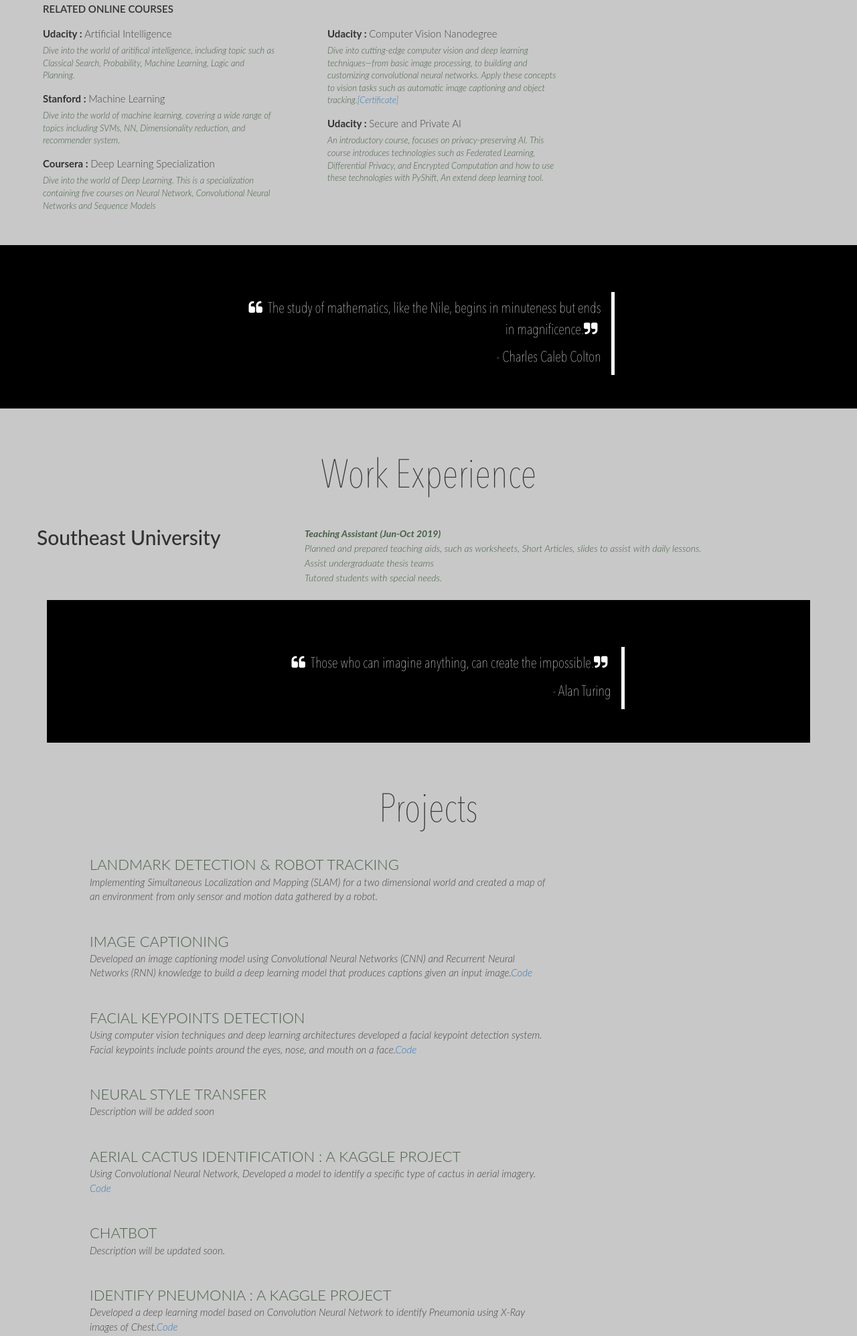
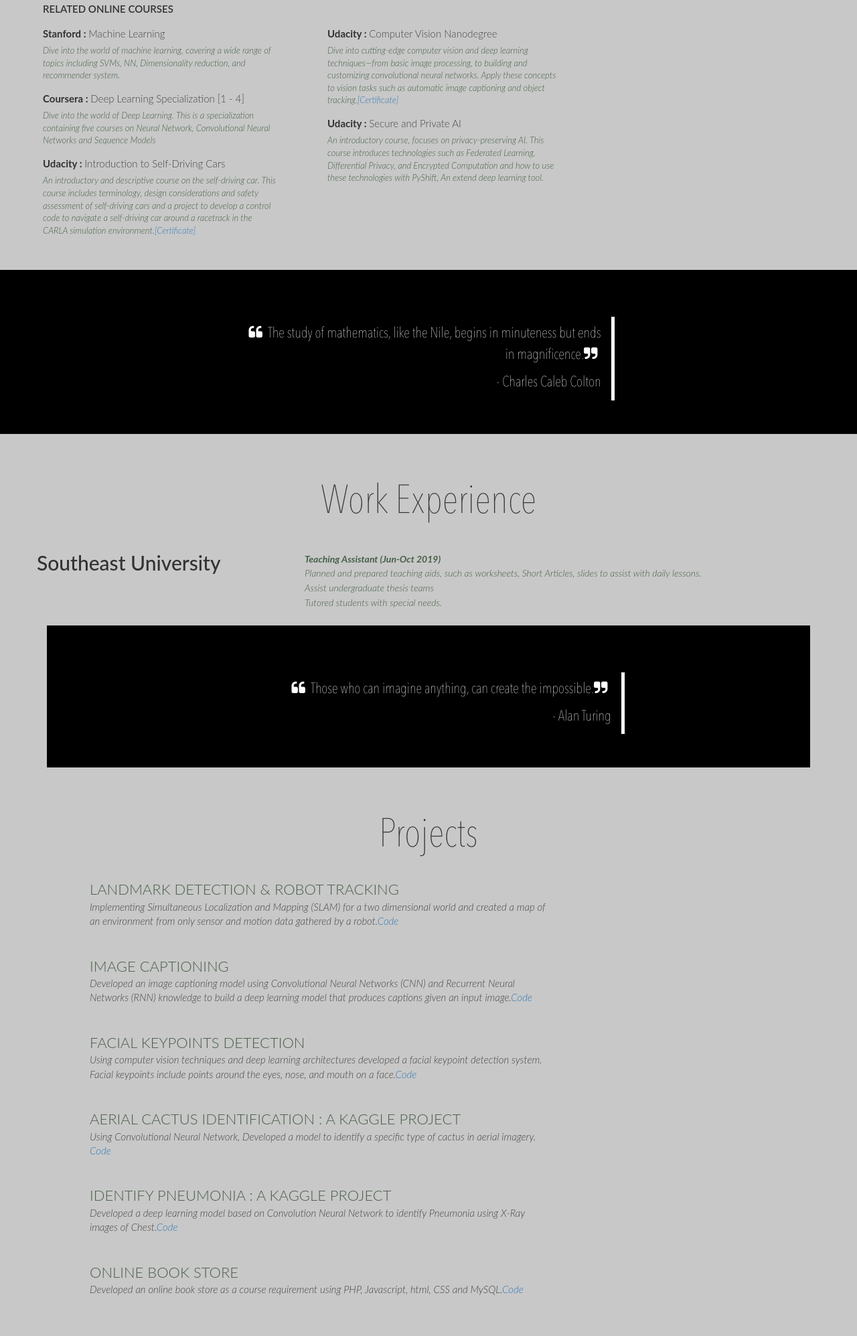
Before and after one commit to MHRiday/MHRiday.github.io, a plain HTML site: page index.html in a window 1280 px wide. Shown: the part 1792-3787 px from the top of the page at 67% size. Drawn offline with Linux system fonts and the light colour scheme; a script that the page names is missing.

Commit message:
Home page updated

```diff
--- a/index.html
+++ b/index.html
@@ -106,12 +106,11 @@
         <div class="sectitle">Related online courses</div>
 
         <div class="col2 left">
-          <div class="bullet"><span class="emphasis">Udacity : </span> Artificial Intelligence<div class="explainer">Dive into the world of aritifical intelligence, including
-          topic such as Classical Search, Probability, Machine Learning, Logic and Planning.</div></div>
           <div class="bullet"><span class="emphasis">Stanford : </span> Machine Learning<div class="explainer">Dive
           into the world of machine learning, covering a wide range of topics including SVMs, NN, Dimensionality reduction,
           and recommender system.</div></div>
-          <div class="bullet"><span class="emphasis">Coursera : </span> Deep Learning Specialization<div class="explainer">Dive into the world of Deep Learning. This is a specialization containing five courses on Neural Network, Convolutional Neural Networks and Sequence Models </div></div>
+          <div class="bullet"><span class="emphasis">Coursera : </span> Deep Learning Specialization [1 - 4]<div class="explainer">Dive into the world of Deep Learning. This is a specialization containing five courses on Neural Network, Convolutional Neural Networks and Sequence Models </div></div>
+          <div class="bullet"><span class="emphasis">Udacity : </span> Introduction to Self-Driving Cars<div class="explainer">An introductory and descriptive course on the self-driving car. This course includes terminology, design considerations and safety assessment of self-driving cars and a project to develop a control code to navigate a self-driving car around a racetrack in the CARLA simulation environment.<a href="ISDC.pdf" target="_blank">[Certificate]</a></div></div>
         </div>
 
         <div class="col2 right">
@@ -198,7 +197,7 @@
 
     <p class="subtitleEducation">Landmark Detection &amp; Robot Tracking
 
-    <p class="subtext">Implementing Simultaneous Localization and Mapping (SLAM) for a two dimensional world and created a map of an environment from only sensor and motion data gathered by a robot.</p>
+    <p class="subtext">Implementing Simultaneous Localization and Mapping (SLAM) for a two dimensional world and created a map of an environment from only sensor and motion data gathered by a robot.<a href="https://github.com/MHRiday/Project-Landmark-Detection-and-Tracking-SLAM-">Code</a></p>
 
 
     <br><br>
@@ -218,24 +217,10 @@
 
 
 
-
-    <p class="subtitleEducation">Neural Style Transfer
-
-    <p class="subtext"> Description will be added soon</p>
-
-    <br><br>
-
-
     <p class="subtitleEducation">Aerial Cactus Identification : A kaggle project
 
     <p class="subtext">Using Convolutional Neural Network, Developed a model to identify a specific type of cactus in aerial imagery. <a href="https://www.kaggle.com/mahedihasanriday/aerial-cactus-identification-using-pytorch">Code</a></p>
 
-
-    <br><br>
-
-    <p class="subtitleEducation">Chatbot
-
-    <p class="subtext">Description will be updated soon.</p>
 
     <br><br>
 
```
